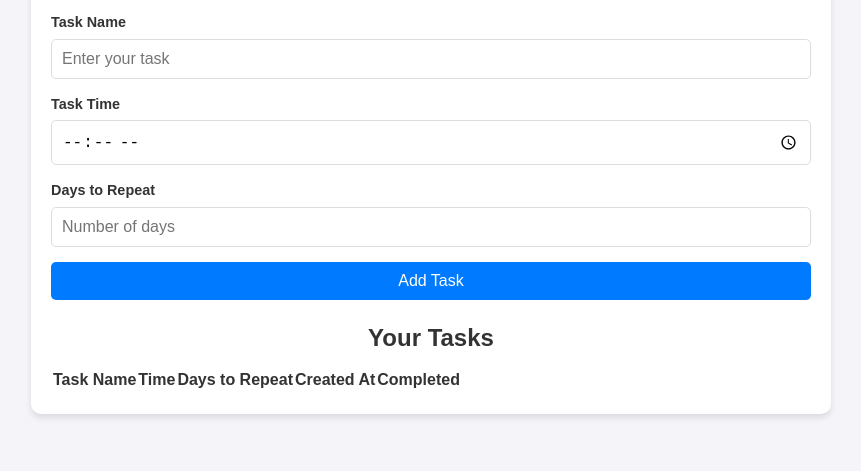
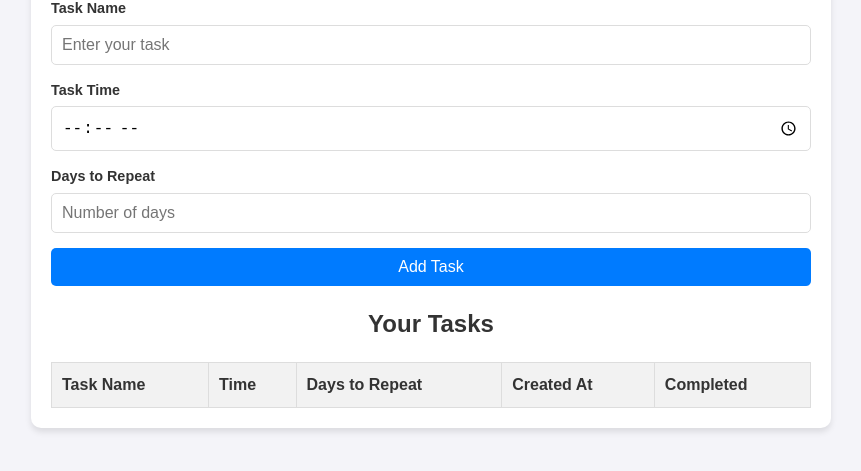
Before and after one commit to Easwarasrisai789/TaskManager, a plain HTML site: page index.html in a window 1280 px wide. Shown: the part 231-702 px from the top of the page, without its empty margins (209-1070 px from the left). Drawn offline with Linux system fonts and the light colour scheme.

Commit message:
Update style.css

```diff
--- a/style.css
+++ b/style.css
@@ -106,3 +106,27 @@ button:hover {
     margin-bottom: 10px;
     color: #333;
 }
+
+table {
+    width: 100%;
+    border-collapse: collapse;
+    margin-top: 20px;
+}
+
+table, th, td {
+    border: 1px solid #ddd;
+}
+
+th, td {
+    padding: 10px;
+    text-align: left;
+}
+
+th {
+    background-color: #f2f2f2;
+}
+
+td input[type="checkbox"] {
+    width: 20px;
+    height: 20px;
+}
```
